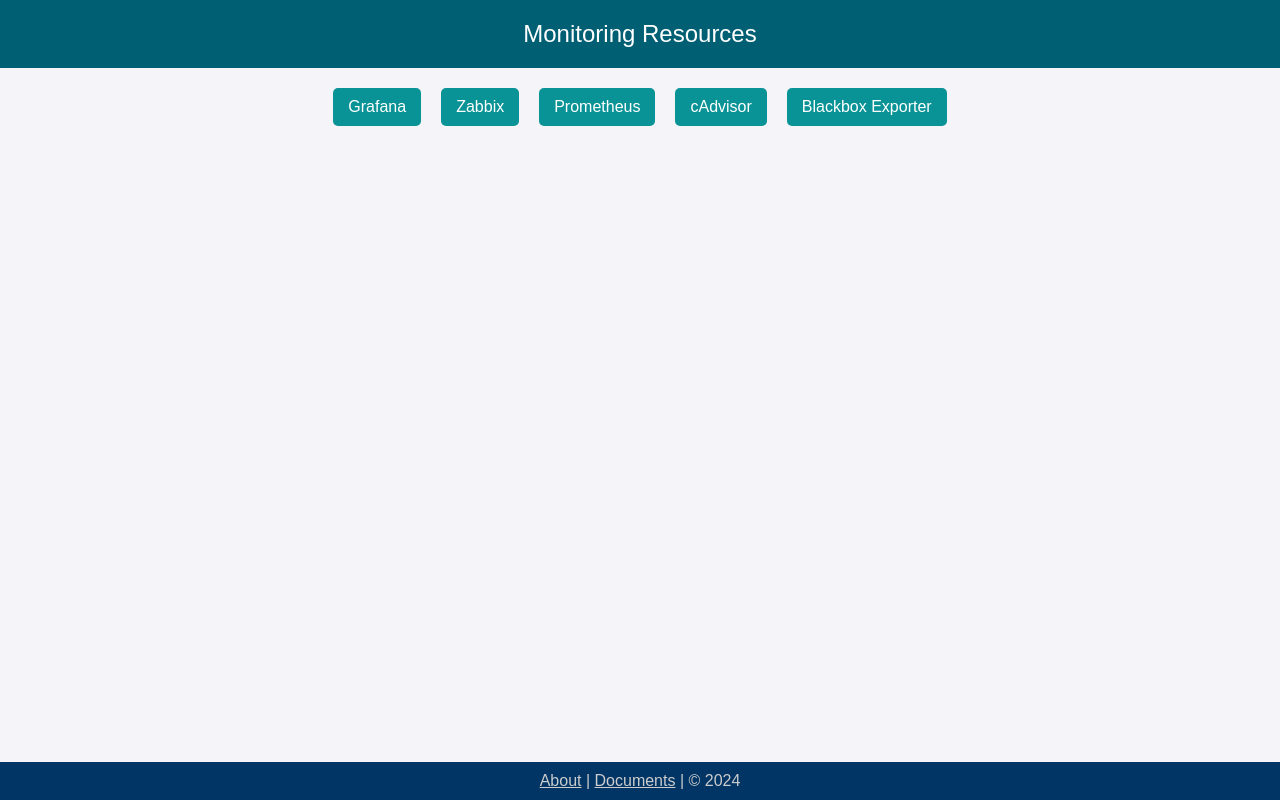
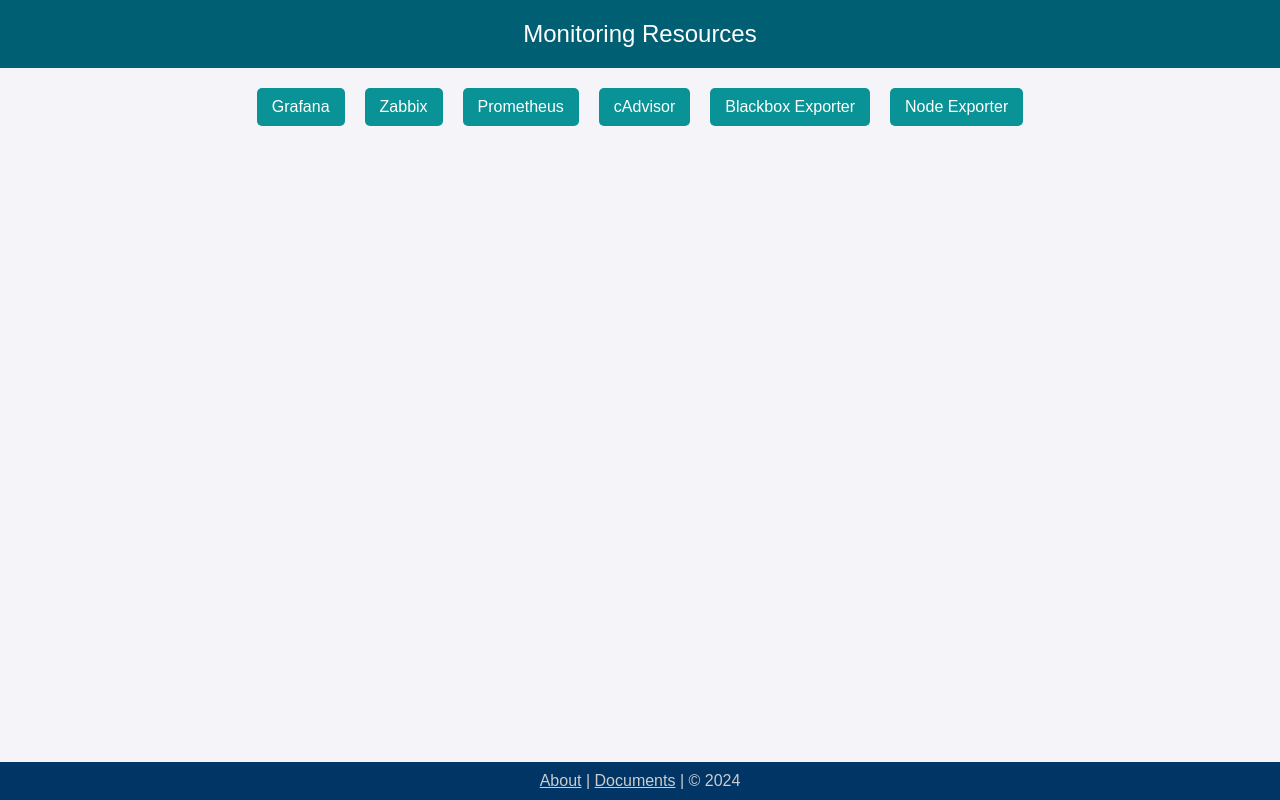
Before and after one commit to garbolovo/monitoring, a plain HTML site: page index.html in a window 1280 px wide. Drawn offline with Linux system fonts and the light colour scheme.

Commit message:
index.html add link for Node Exporter

```diff
--- a/index.html
+++ b/index.html
@@ -56,6 +56,7 @@
         <a href="http://80.90.178.17:9090/graph?g0.expr=&g0.tab=1&g0.stacked=0&g0.show_exemplars=0&g0.range_input=1h" target="_blank">Prometheus</a>
         <a href="http://80.90.178.17:8081/containers/" target="_blank">cAdvisor</a>
         <a href="http://80.90.178.17:9115" target="_blank">Blackbox Exporter</a>
+        <a href="http://80.90.178.17:9100" target="_blank">Node Exporter</a>
     </nav>
     <footer>
         <a href="#" style="color: #ccc;">About</a> |
```
